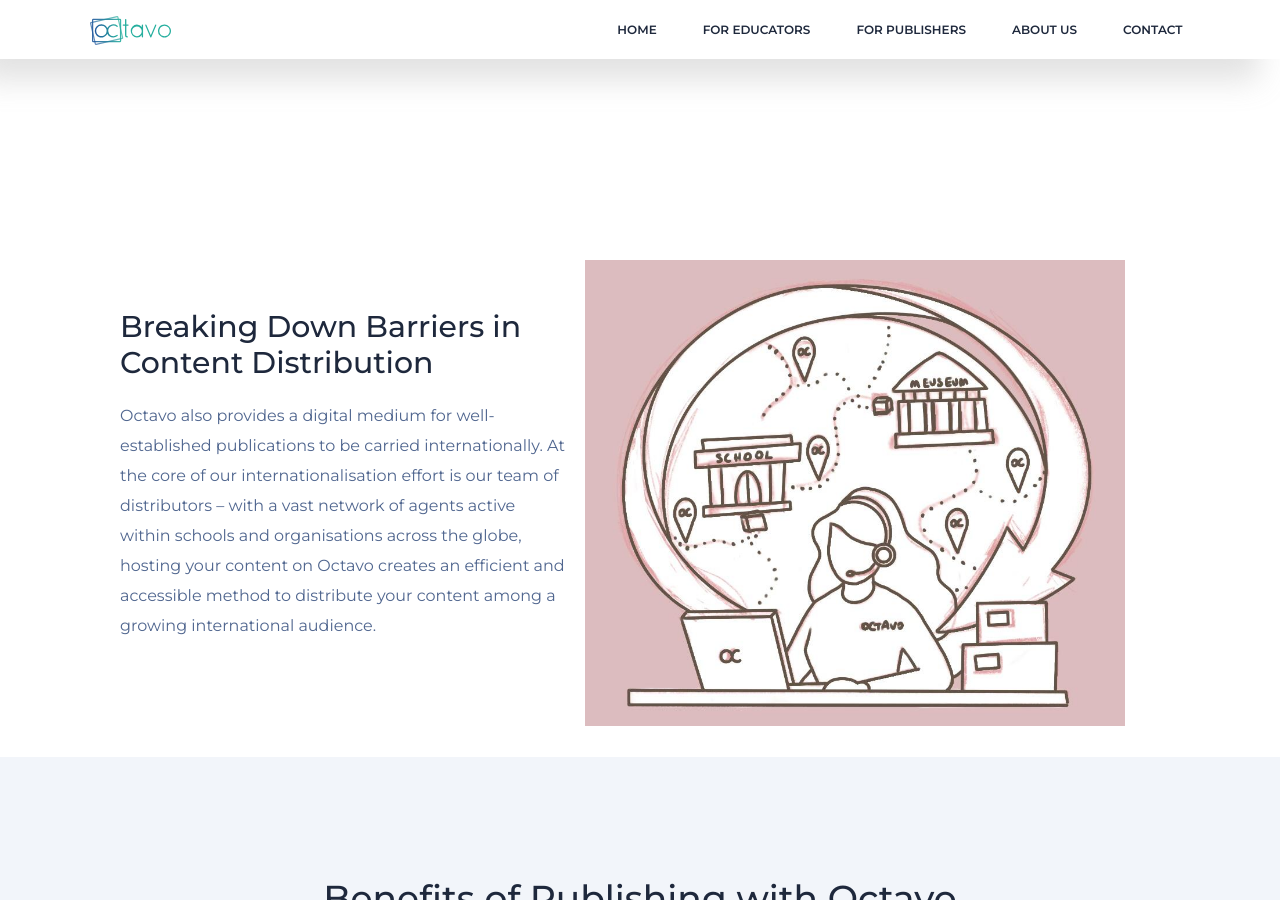
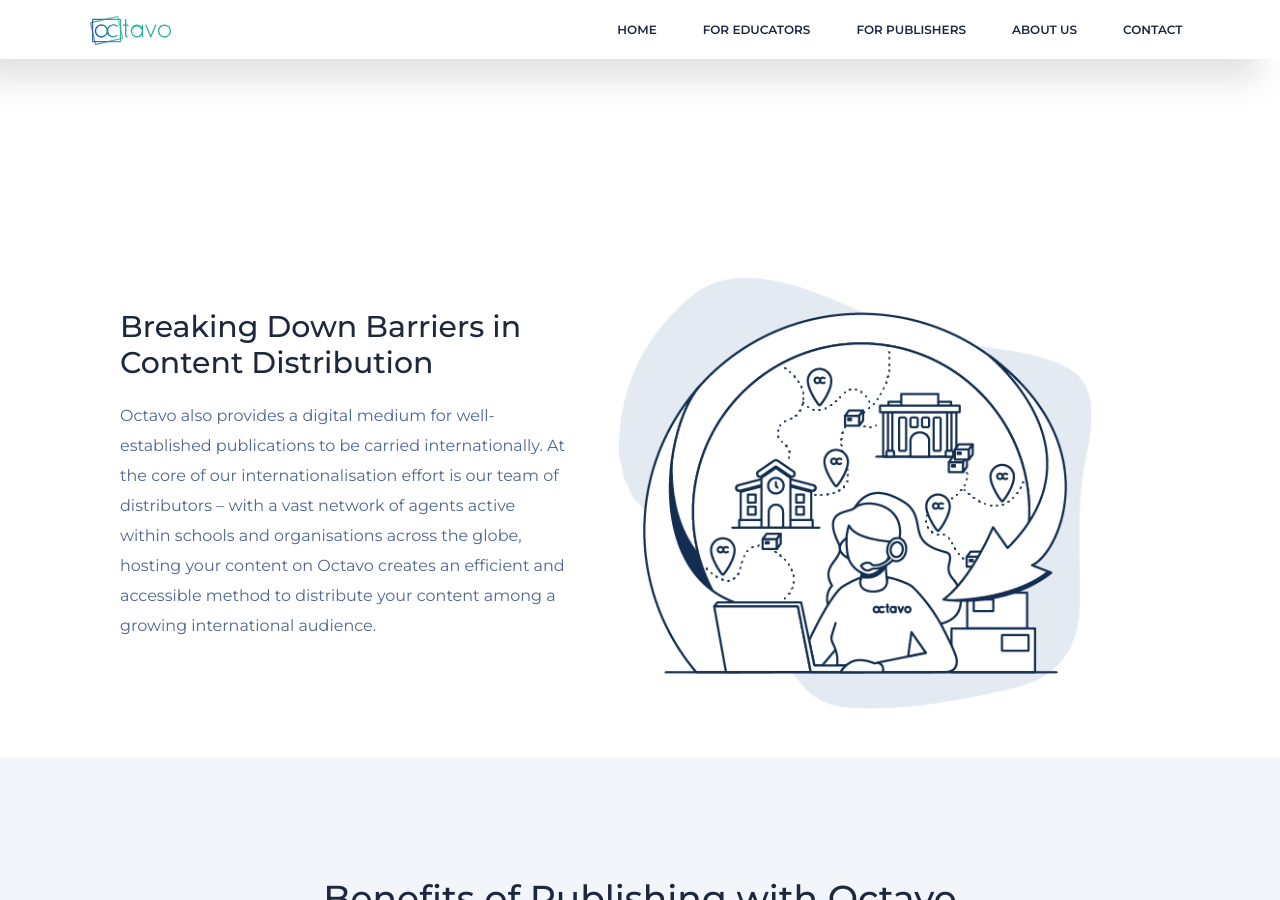
Before and after one commit to jurgencalleja/octavo.education, a Jekyll site: the page built from publishers.html, in a window 1280 px wide and 900 px high, scrolled down 1618 px. Built offline with Jekyll 4.4.1, drawn with Linux system fonts in a browser that asks for light colours.

Commit message:
final change to publisher today

```diff
--- a/_config.yml
+++ b/_config.yml
@@ -7,7 +7,7 @@
 tagline: Octavo Education
 description: Octavo Education.
 baseurl: ''
-url: https://127.0.0.1:4000
+url: https://octavo.education
 twitter_username:
 github_username:
 favicon: img/favicon.ico
--- a/_includes/hero/product.html
+++ b/_includes/hero/product.html
@@ -10,9 +10,11 @@
                     <p class="pt-20 pb-20 ">
                         {{ site.hero_product_text2 }}
                     </p>
+                   <!--
                     <a href="{{ site.hero_product_btn_one_link }}" class="genric-btn2">
                         {{ site.hero_product_btn_one_text }}
                     </a>
+                    -->
                 </div>
 <!--
                 <div class="col-lg-6 col-md-6 text-center">
--- a/_includes/hero/product_content_breakingdownbarriers.html
+++ b/_includes/hero/product_content_breakingdownbarriers.html
@@ -13,7 +13,7 @@
                 </div>
 
                 <div class="col-lg-6 col-md-6 text-center">
-                    <img class="img-fluid" src={{ 'img/new_images/publishers/03.jpeg' }} alt="">
+                    <img class="img-fluid" src={{ 'img/new_images/publishers/03.png' }} alt="">
                 </div>
             </div>
         </div>
```
Also changed, not shown: img/new_images/publishers/03.png (added).
